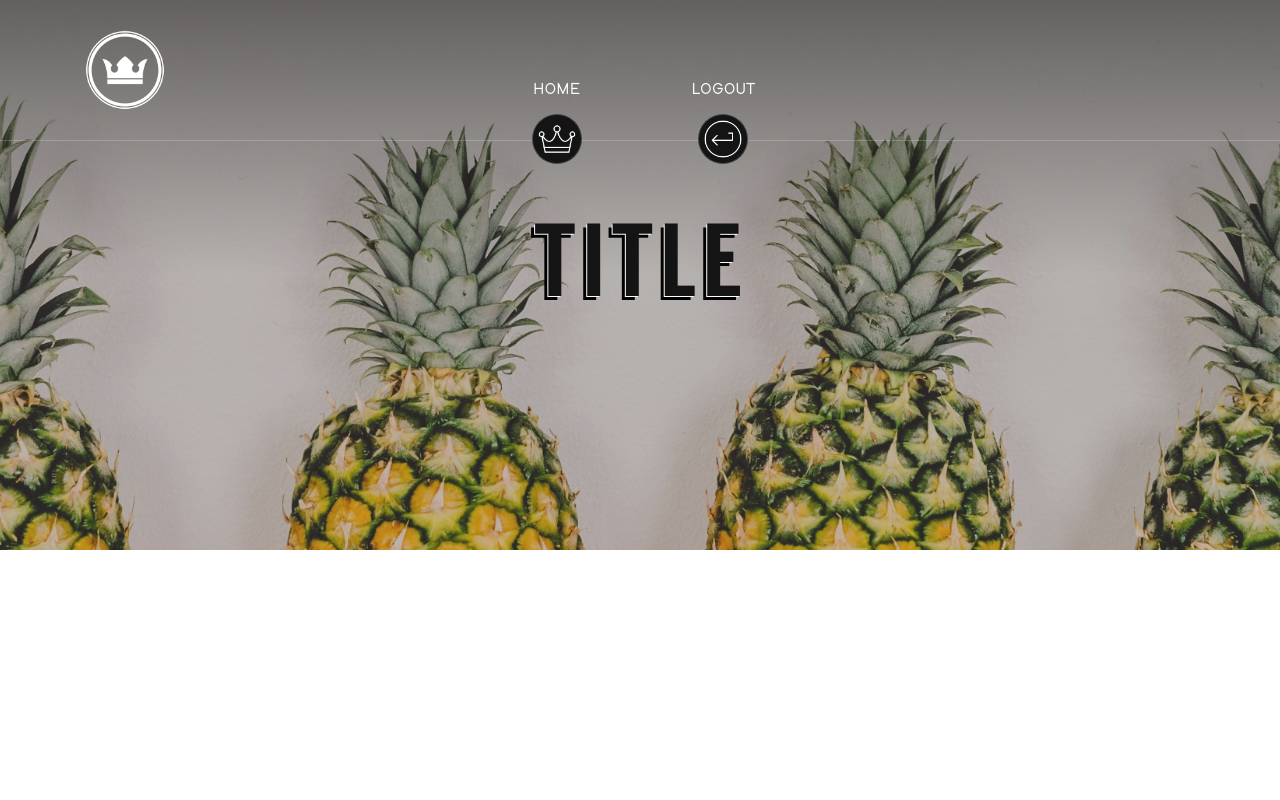
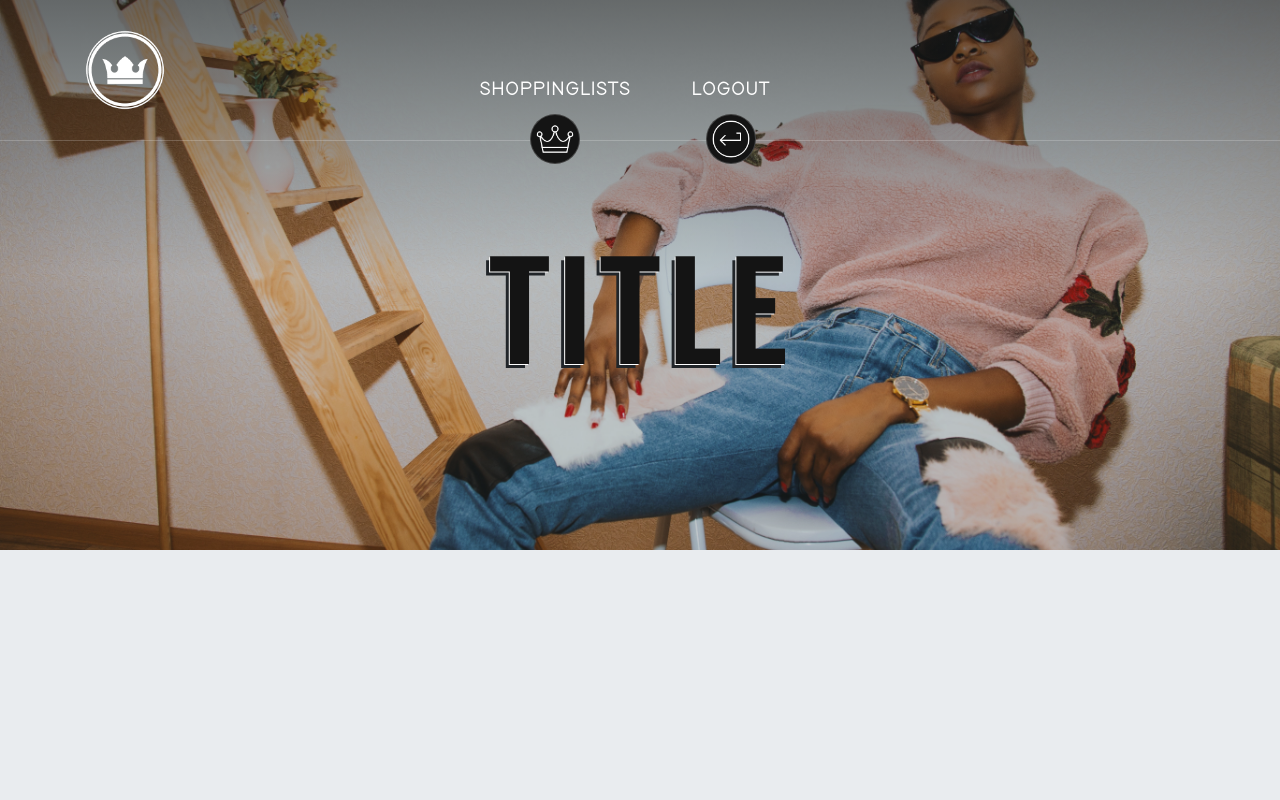
Before and after one commit to HavaFuga/ShoppingQueen, a PHP site: page /themes/header.php in a window 1280 px wide. Run offline with PHP 8.4, Linux system fonts and the light colour scheme; some libraries are stand-ins or nearby versions.

Commit message:
fix(project): programm + style (NO-TKT)

```diff
--- a/application/ShoppingQueen/Controller/ProductController.php
+++ b/application/ShoppingQueen/Controller/ProductController.php
@@ -14,14 +14,14 @@ namespace application\ShoppingQueen\Controller;
 
 class ProductController extends \core\Controller\SuperController
 {
-    function getAll(){
+    function getAll($id){
         if (!$this->connectToDB()){
             die('DB Connection error. ProductController.php');
         }else {
             try{
                 $conn = $this->connectToDB();
-                $stmt = $conn->prepare('SELECT p.name FROM Product AS p, Shoppinglist AS s, Shoppinglist_Product AS sp
-                                                  WHERE s.id = sp.sid AND p.id = sp.pid;');
+                $stmt = $conn->prepare('SELECT p.name FROM Product AS p, Shoppinglist_Product AS sp
+                                                  WHERE sp.sid = ' . $id . ' AND p.id = sp.pid;');
                 $stmt->execute();
 
                 // set the resulting array to associative
--- a/application/ShoppingQueen/Controller/ShoppinglistController.php
+++ b/application/ShoppingQueen/Controller/ShoppinglistController.php
@@ -38,7 +38,7 @@ class ShoppinglistController extends \core\Controller\SuperController
                 $conn = $this->connectToDB();
                 $stmt = $conn->prepare('SELECT s.id, s.name, s.date, s.cost, u.name
                                                   FROM Shoppinglist AS s, User AS u
-                                                  WHERE s.uid = u.id AND s.id =' . $id .';');
+                                                  WHERE s.uid = u.id AND s.id = ' . $id .';');
                 $stmt->execute();
 
                 // set the resulting array to associative
--- a/themes/css/clx-dropdown-navigation.css
+++ b/themes/css/clx-dropdown-navigation.css
@@ -45,7 +45,7 @@
         padding: 15px 0px 35px 0px;
         text-transform: uppercase;
         color: #ffffff;
-        font-size: 1.1em;
+        font-size: 0.9em;
         line-height: 30px;
         border-bottom: 1px solid rgba(0,0,0,0);
         margin: 0 10px;
--- a/themes/css/style.css
+++ b/themes/css/style.css
@@ -8,13 +8,13 @@ html {
 body {
     width: 100%;
     height: 100%;
-    font-size: 14px;
+    font-size: 1.3em;
     font-family: 'Poppins', sans-serif;
     line-height: 1.4em;
     line-height: 1.5em;
     letter-spacing: 0.05em;
     font-weight: 300;
-    background-color: #ffffff;
+    background-color: #e9ecef;
     margin: 0;
     padding: 0;
     font-family: modern;
@@ -23,10 +23,45 @@ body {
 h1 {
     text-transform: uppercase;
 }
+.h2, h2 {
+    font-size: 4rem;
+}
 a{
+    color: #212529;
     text-decoration: none;
+}a:hover {
+     text-decoration: none;
+ }
+.boxes:hover{
+    background-color: #DEAC2F;
 }
-
+.boxes:hover > a{
+    color: #212529;
+}
+.boxes:hover > a .color-boxes >h2{
+    color: #e9ecef;
+}
+ul.products{
+    padding: 0;
+    margin: 0;
+}
+ul .arrow{
+    position: absolute;
+    margin-left: -35px;
+    width: auto;
+    height: 30px;
+    margin-top: -5px;
+}
+ul.products li{
+    font-size: 1.8em;
+    list-style: none;
+    margin: 20px 0px;
+}
+ul.products li img {
+    height: 25px;
+    margin-top: -5px;
+    padding-right: 5px;
+}
 header {
     height: auto;
     width: 100%;
@@ -128,7 +163,7 @@ header.c7n-small {
 
 .c7n-intro {
     position: absolute;
-    top: 50%;
+    top: 60%;
     left: 50%;
     z-index: 500;
     transform: translate(-50%, -50%);
@@ -141,7 +176,7 @@ header.c7n-small {
     line-height: 1em;
     color: rgba(20, 20, 20, 1);
     font-family: langdon;
-    text-shadow: -1px 1px #ffffff, -4px 4px 0 #000000;
+    text-shadow: -1px 1px #ffffff, -4px 4px 0 #212529;
     letter-spacing: 5px;
 }
 
--- a/themes/header.php
+++ b/themes/header.php
@@ -17,6 +17,8 @@ echo '<!DOCTYPE html>
               <meta name="description" content="">
               <meta name="viewport" content="width=device-width, initial-scale=1">
 
+              <!--Favicon-->
+              <link rel="shortcut icon" type="image/png" href="/themes/images/favicon.ico"/>
 
               <!--Fonts-->
               <link href="https://fonts.googleapis.com/css?family=Josefin+Sans:300" rel="stylesheet">
@@ -32,12 +34,12 @@ echo '<!DOCTYPE html>
             <body>
                 <header>
                     <div class="container">
-                        <div class="c7n-logo"><a href="/application/ShoppingQueen/View/overview_view.php">
+                        <div class="c7n-logo"><a href="/themes/home.php">
                             <img src="/themes/images/logo/logo_white_small.png" /> </a></div>
                             <nav id="clx-dropdown-navigation">
                                 <ul>
                                     <li class="level-1">
-                                        <a class="level-1" href="/application/ShoppingQueen/View/overview_view.php" target="_self">Home</a>
+                                        <a class="level-1" href="/application/ShoppingQueen/View/overview_view.php" target="_self">Shoppinglists</a>
                                         <div class="c7n-icon" onclick="location.href=\'/application/ShoppingQueen/View/overview_view.php\'">
                                             <div class="shadow"><img class="fa" src="/themes/images/icons/Orion_royal.png"></div>
                                         </div>
@@ -58,7 +60,7 @@ echo '<!DOCTYPE html>
                 </header>
                 <section id="c7n-slider" class="c7n-small">
                     <div class="c7n-slide">
-                        <img src="/themes/images/pineapple.jpg" />
+                        <img src="/themes/images/denim-jeans.jpg" />
                     </div>
                     <div class="c7n-intro">
                         <h1>Title</h1>
```
Also changed, not shown: application/ShoppingQueen/View/detail_view.php (+9 -11 lines), themes/home.php (added, +10 -0 lines), themes/images/alarm-clock.jpg (added), themes/images/denim-jeans.jpg (added), themes/images/favicon.ico (added), themes/images/icons/Orion_angle-right.png (added), themes/images/icons/Orion_angle-right_pink.png (added).
